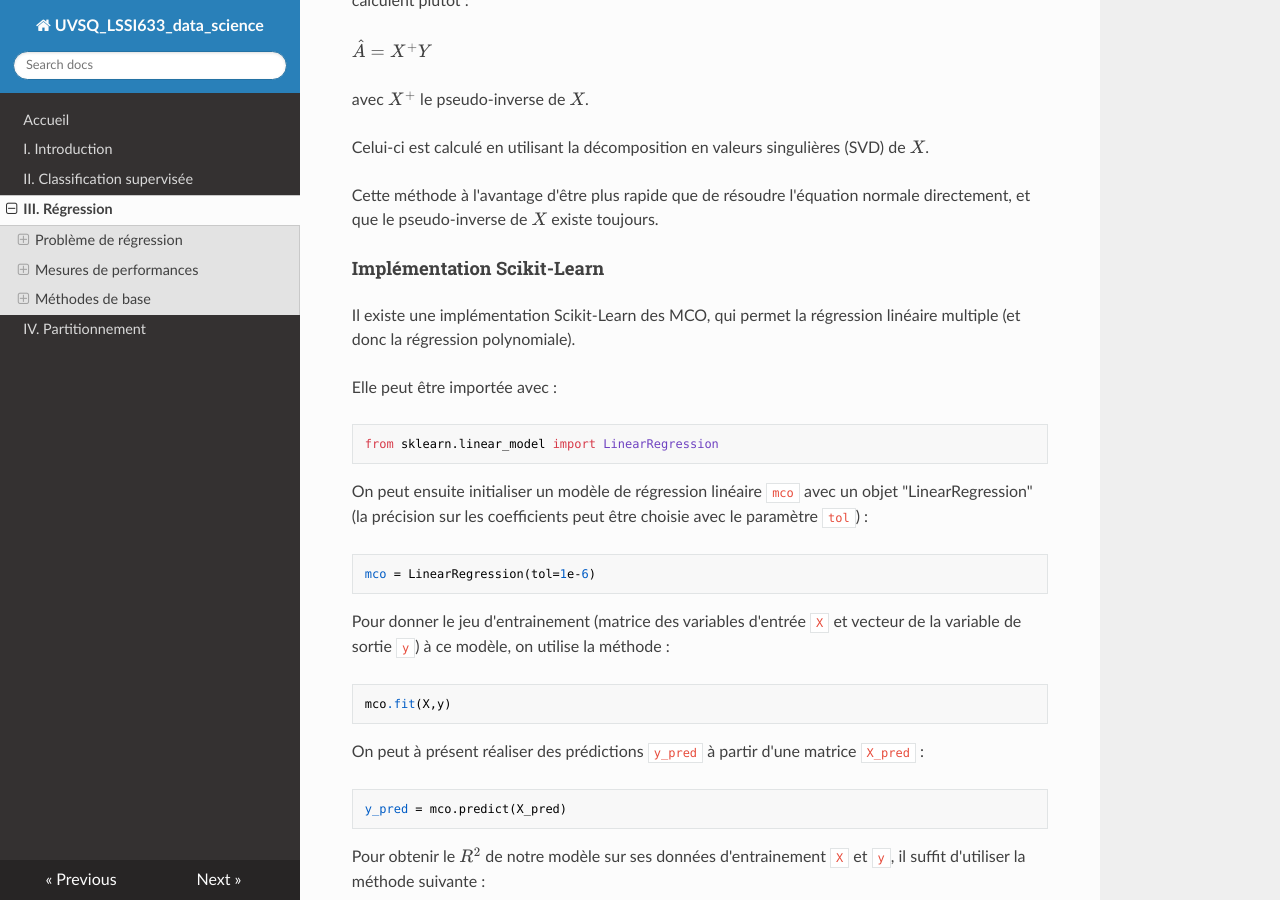
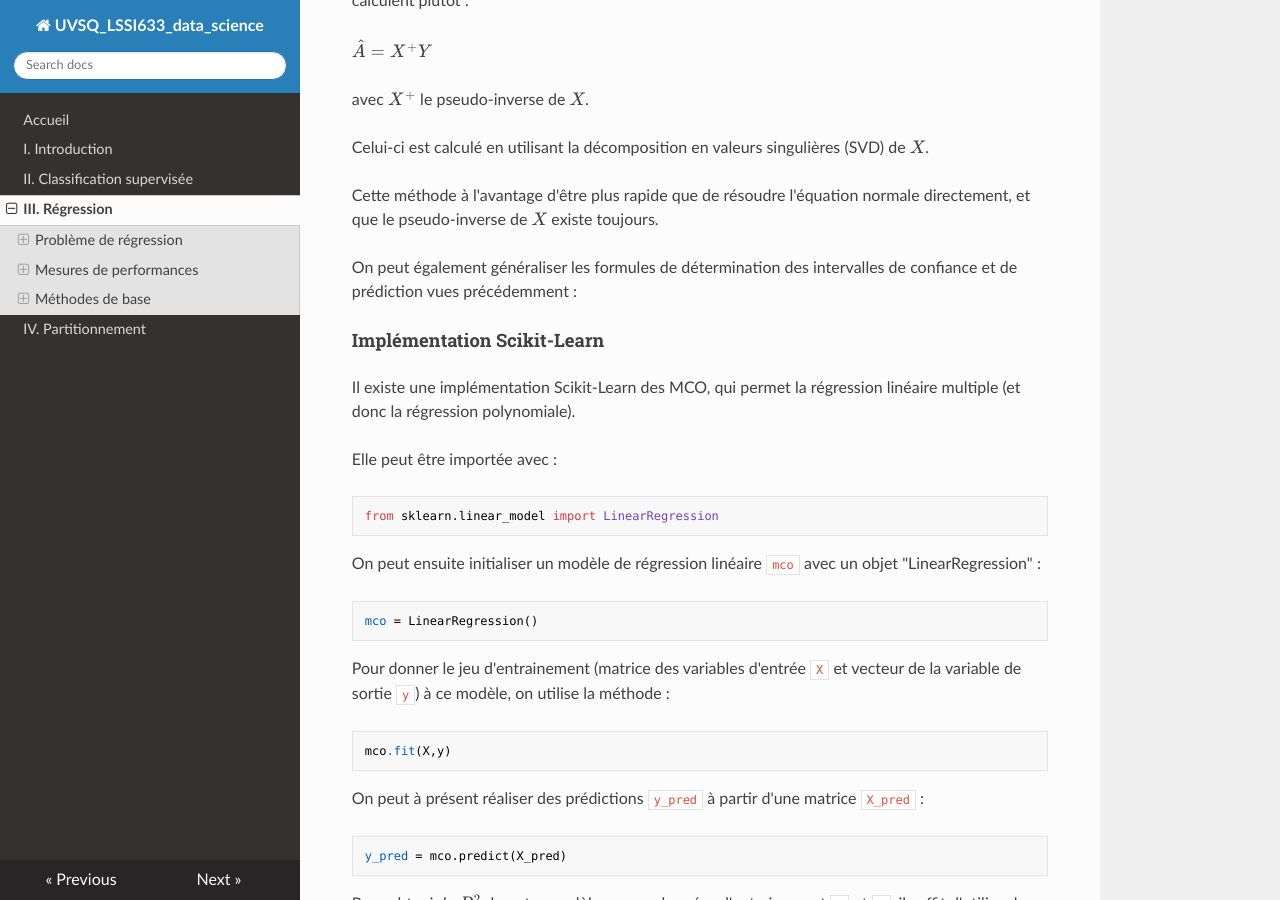
Before and after one commit to NicOudart/UVSQ_LSSI633_data_science, an MkDocs documentation site: the page built from docs/Chap3_Regression.md, in a window 1280 px wide and 900 px high, scrolled down 20059 px. Built offline with MkDocs 1.6.1, drawn with Linux system fonts in a browser that asks for light colours; nearby versions of some CDN libraries.

Commit message:
-Progress on Chapter 3.

```diff
--- a/docs/Chap3_Regression.md
+++ b/docs/Chap3_Regression.md
@@ -617,6 +617,10 @@ Celui-ci est calculé en utilisant la décomposition en valeurs singulières (SV
 
 Cette méthode à l'avantage d'être plus rapide que de résoudre l'équation normale directement, et que le pseudo-inverse de $X$ existe toujours.
 
+On peut également généraliser les formules de détermination des intervalles de confiance et de prédiction vues précédemment :
+
+
+
 #### Implémentation Scikit-Learn
 
 Il existe une implémentation Scikit-Learn des MCO, qui permet la régression linéaire multiple (et donc la régression polynomiale).
@@ -627,10 +631,10 @@ Elle peut être importée avec :
 from sklearn.linear_model import LinearRegression
 ~~~
 
-On peut ensuite initialiser un modèle de régression linéaire `mco` avec un objet "LinearRegression" (la précision sur les coefficients peut être choisie avec le paramètre `tol`) :
+On peut ensuite initialiser un modèle de régression linéaire `mco` avec un objet "LinearRegression" :
 
 ~~~
-mco = LinearRegression(tol=1e-6)
+mco = LinearRegression()
 ~~~
 
 Pour donner le jeu d'entrainement (matrice des variables d'entrée `X` et vecteur de la variable de sortie `y`) à ce modèle, on utilise la méthode :
```
